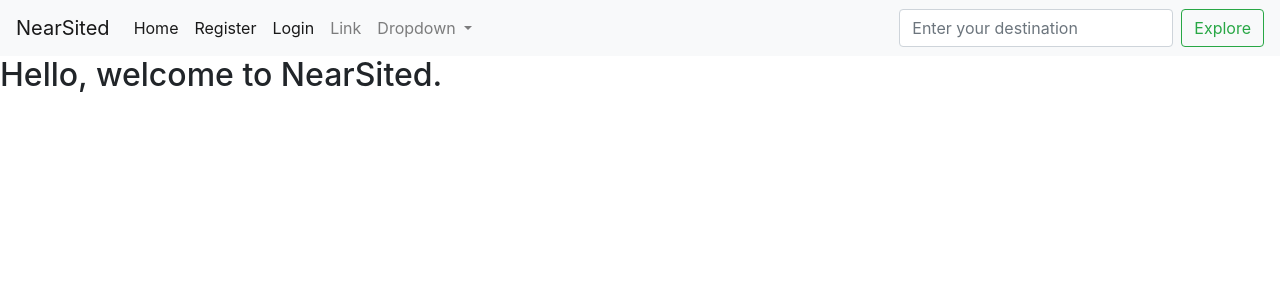
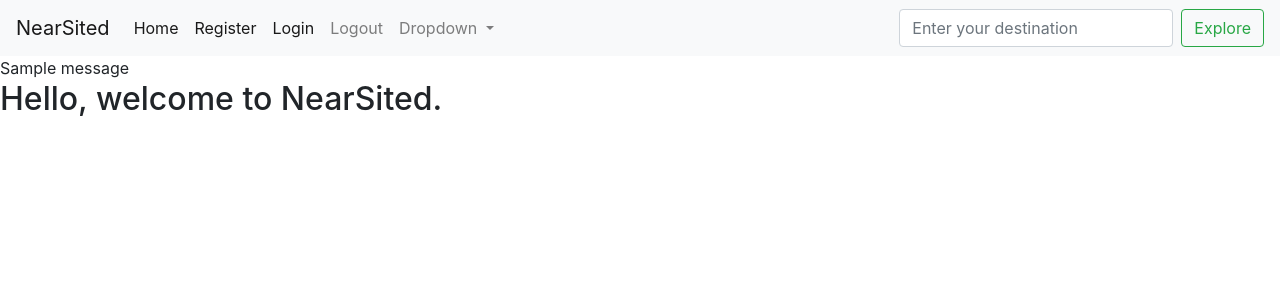
Before and after one commit to jadepaoletta/NearSited, a Python web app: template templates/index.html in a window 1280 px wide. Shown: the top 300 px of the page. Run offline with Jinja, Linux system fonts and the light colour scheme; the template is opened without the code that fills it, so the values that code supplies are empty; one stand-in notice (Sample message) is shown; some libraries are stand-ins or nearby versions.

Commit message:
Added session variable and flash messages

```diff
--- a/templates/base.html
+++ b/templates/base.html
@@ -27,7 +27,7 @@
             <a class="nav-link" href="/login">Login <span class="sr-only">(current)</span></a>
           </li>
           <li class="nav-item">
-            <a class="nav-link" href="#">Link</a>
+            <a class="nav-link" href="/logout">Logout</a>
           </li>
           <li class="nav-item dropdown">
             <a class="nav-link dropdown-toggle" href="#" id="navbarDropdown" role="button" data-toggle="dropdown" aria-haspopup="true" aria-expanded="false">
@@ -48,6 +48,13 @@
         </form>
       </div>
     </nav>
+    {% with messages = get_flashed_messages() %}
+        {% if messages %}
+            {% for message in messages %}
+          <div id="flash-message">{{ message }}</div>
+            {% endfor %}
+        {% endif %}
+    {% endwith %}
 
     {% block content %} put your content here {% endblock %}
 </body>
```
